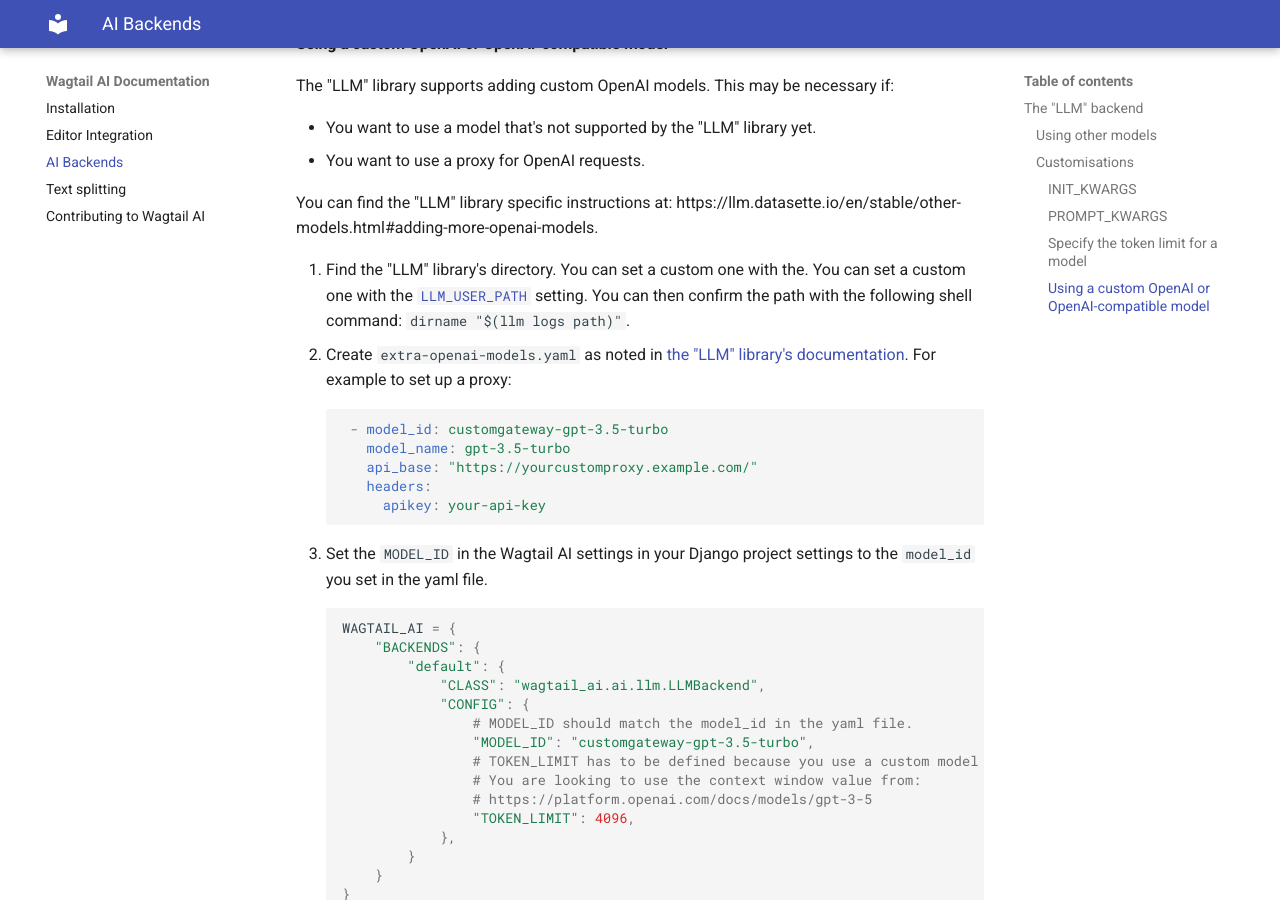
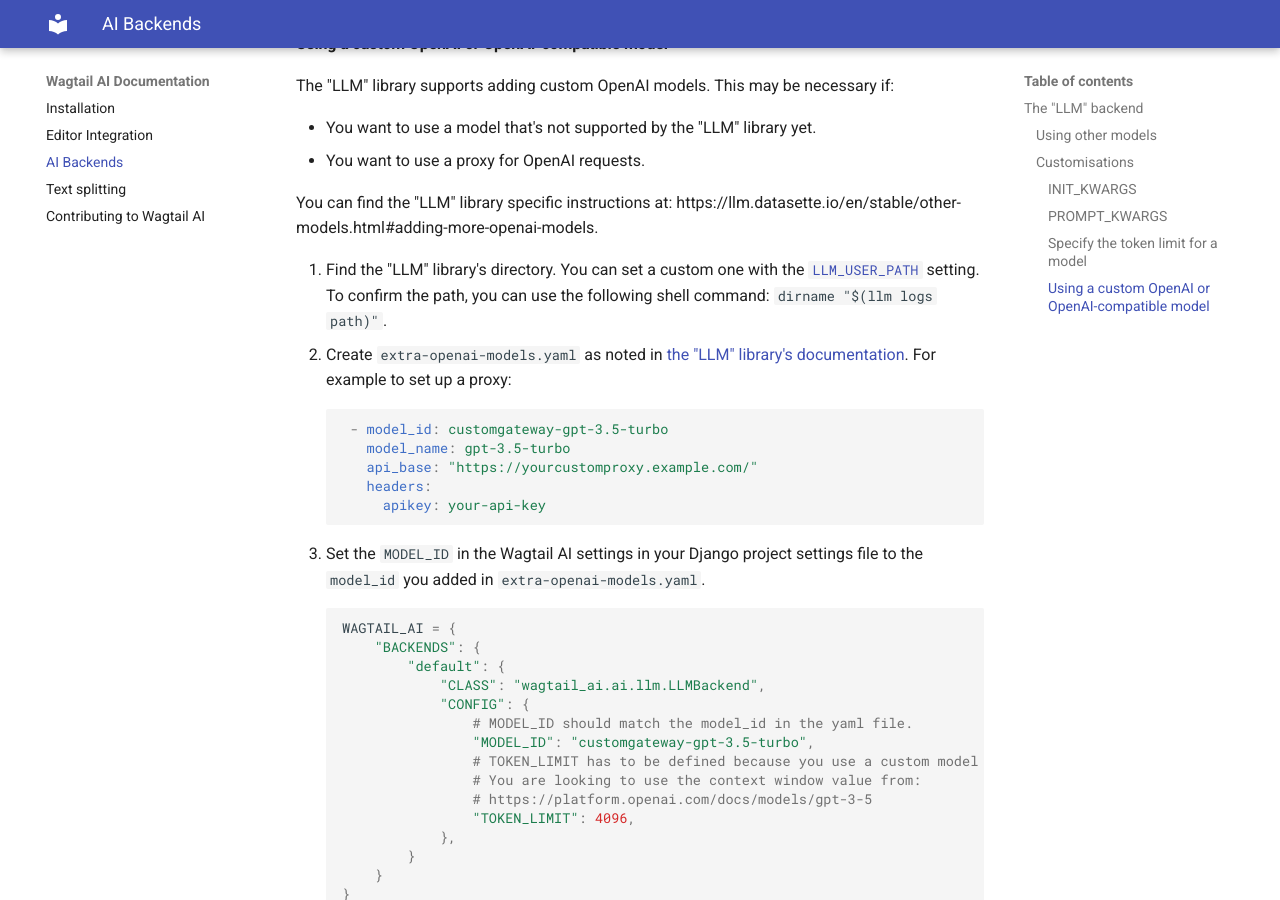
Before and after one commit to wagtail/wagtail-ai, an MkDocs documentation site: the page built from docs/ai-backends.md, in a window 1280 px wide and 900 px high, scrolled down 2551 px. Built offline with MkDocs 1.6.1 and Material for MkDocs 9.7.7, drawn with Linux system fonts in a browser that asks for light colours.

Commit message:
Apply suggestions from code review
Co-authored-by: Dan Braghiș <dan@zerolab.org>

````diff
--- a/docs/ai-backends.md
+++ b/docs/ai-backends.md
@@ -122,10 +122,9 @@
 
 You can find the "LLM" library specific instructions at: https://llm.datasette.io/en/stable/other-models.html#adding-more-openai-models.
 
-1. Find the "LLM" library's directory. You can set a custom one with the. You can
-   set a custom one with the
+1. Find the "LLM" library's directory. You can set a custom one with the
    [`LLM_USER_PATH`](https://llm.datasette.io/en/stable/setup.html#setting-a-custom-directory-location)
-   setting. You can then confirm the path with the following shell command:
+   setting. To confirm the path, you can use the following shell command:
    `dirname "$(llm logs path)"`.
 2. Create `extra-openai-models.yaml` as noted in
    [the "LLM" library's documentation](https://llm.datasette.io/en/stable/other-models.html#adding-more-openai-models).
@@ -138,7 +137,7 @@
         apikey: your-api-key
    ```
 3. Set the `MODEL_ID` in the Wagtail AI settings in your Django project
-   settings to the `model_id` you set in the yaml file.
+   settings file to the `model_id` you added in `extra-openai-models.yaml`.
    ```python
    WAGTAIL_AI = {
        "BACKENDS": {
````
